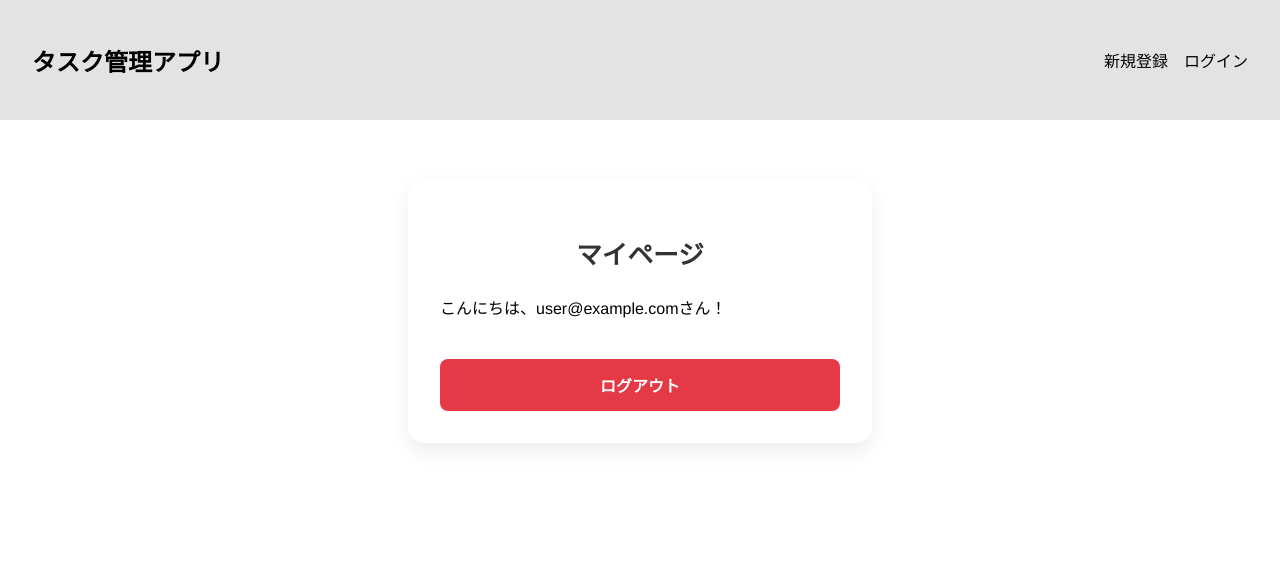
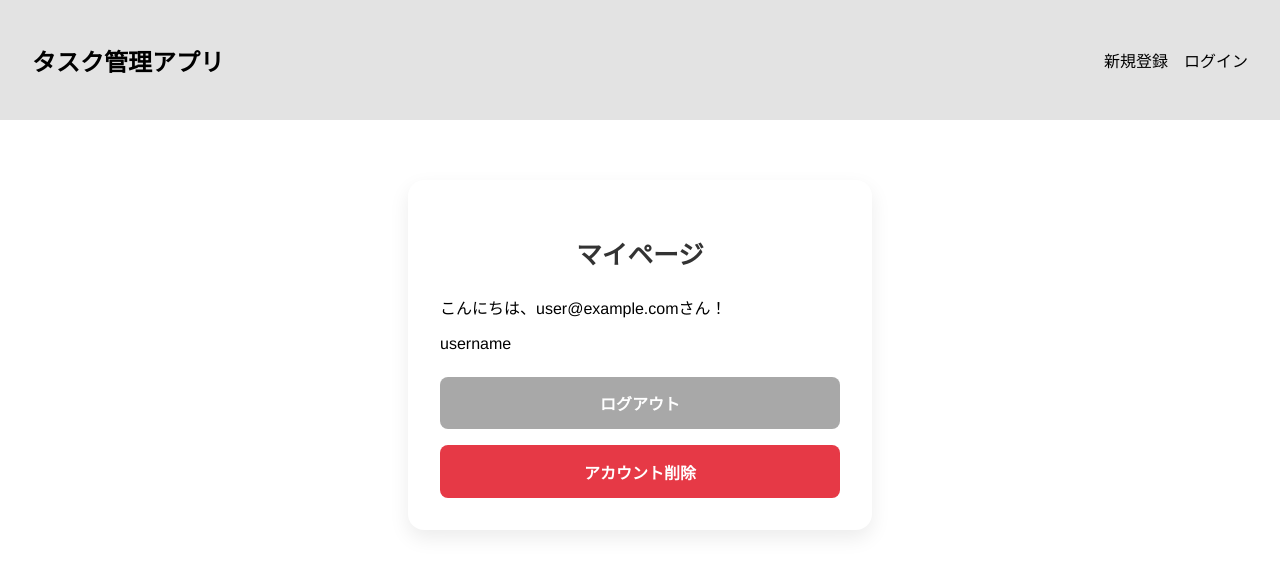
Before and after one commit to kobakaho/react-todo-app, a React (Vite) app: page /mypage in a window 1280 px wide. Shown: the top 572 px of the page. Built offline with nearby package versions, Linux system fonts and the light colour scheme; no server answers; sample sign-in values are in the browser's storage.

Commit message:
ユーザー削除機能

```diff
--- a/src/features/auth/Mypage.tsx
+++ b/src/features/auth/Mypage.tsx
@@ -1,6 +1,6 @@
 import React, { useEffect, useState } from 'react';
 import styles from "../../styles/auth.module.css";
-import { onAuthStateChanged, signOut, User } from 'firebase/auth';
+import { onAuthStateChanged, signOut, deleteUser, User } from 'firebase/auth';
 import { auth } from '../../firebase'; // authインスタンスをインポート
 import { useNavigate } from 'react-router-dom';
 
@@ -34,6 +34,21 @@ const Mypage: React.FC = () => {
     }
   };
 
+  const handleDeleteAccount = async () => {
+    if (user) {
+      try {
+        if (confirm('本当にアカウントを削除しますか？')) {
+          await deleteUser(user);
+          alert('アカウントを削除しました。');
+          navigate('/signup'); // アカウント削除後、サインアップページへリダイレクト
+        }
+      } catch (error) {
+        console.error('アカウント削除エラー:', error);
+        alert('アカウント削除に失敗しました。');
+      }
+    }
+  };
+
   if (loading) {
     return <div>認証状態を確認中...</div>;
   }
@@ -42,9 +57,14 @@ const Mypage: React.FC = () => {
     <div className={styles.container}>
       <h2 className={styles.title}>マイページ</h2>
       {user ? <p>こんにちは、{user.email}さん！</p> : <p>ログインしていません。</p>}
+      username
       <button onClick={handleSignOut} className={`${styles.button} ${styles.logoutBtn}`}>
         ログアウト
       </button>
+      <button onClick={handleDeleteAccount} className={`${styles.button} ${styles.deleteBtn}`}>
+        アカウント削除
+      </button>
+
     </div>  );
 };
 
--- a/src/features/auth/SignUp.tsx
+++ b/src/features/auth/SignUp.tsx
@@ -3,6 +3,9 @@ import styles from "../../styles/auth.module.css";
 import { createUserWithEmailAndPassword } from 'firebase/auth';
 import { auth } from "../../firebase"; // authインスタンスをインポート
 import { useNavigate } from 'react-router-dom';
+
+
+//https://mui.com/material-ui/react-alert/ アラートのUI
 
 const SignUp: React.FC = () => {
   const [email, setEmail] = useState('');
--- a/src/styles/auth.module.css
+++ b/src/styles/auth.module.css
@@ -70,9 +70,19 @@
 .logoutBtn {
   margin-top: 1.5rem;
   width: 100%;
+  background: #a8a8a8;
+}
+
+.logoutBtn:hover {
+  background: #888;
+}
+
+.deleteBtn {
+  margin-top: 1rem;
+  width: 100%;
   background: #e63946;
 }
 
-.logoutBtn:hover {
+.deleteBtn:hover {
   background: #c72e39;
 }
```
